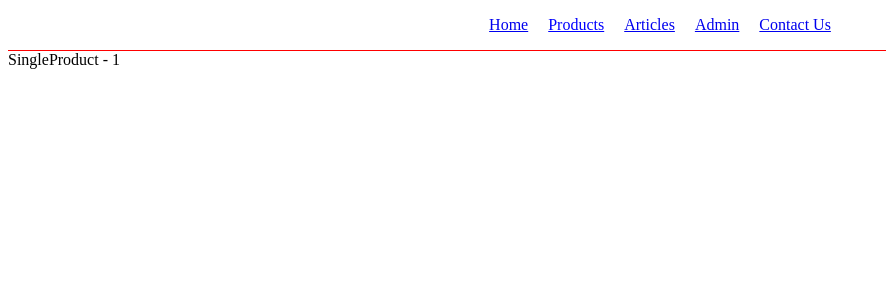
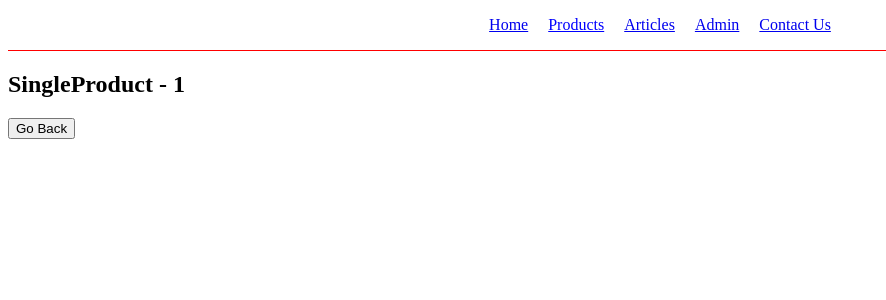
Before and after one commit to Akanksha0802-ss/React1, a React (Vite) app in the folder Module-6/routing-basic-template/: page /products/1 in a window 1280 px wide. Shown: the top 300 px of the page, without its empty margins (0-886 px from the left). Built offline with nearby package versions, Linux system fonts and the light colour scheme.

Commit message:
Update in Module-6 of Lecture-9 which is Last

```diff
--- a/Module-6/routing-basic-template/src/components/Admin/Admin.jsx
+++ b/Module-6/routing-basic-template/src/components/Admin/Admin.jsx
@@ -1,8 +1,12 @@
 import React from 'react';
-import { Link, Outlet } from "react-router-dom"
+import { Link, Outlet, Navigate } from "react-router-dom"
 
 
 const Admin = () => {
+  const user = { role: "user" };
+  if(user.role !== "admin") {
+    return <Navigate to="/" />;
+  }
   return (
     <div>
         <h2>Admin Panel</h2>
--- a/Module-6/routing-basic-template/src/components/Products/SingleProduct.jsx
+++ b/Module-6/routing-basic-template/src/components/Products/SingleProduct.jsx
@@ -1,13 +1,20 @@
 import React from 'react'
-import { useParams } from 'react-router-dom'
+import { useParams,useNavigate } from 'react-router-dom'
 
 const SingleProduct = () => {
   // const params = useParams();
   // console.log(params);
   const { id } = useParams();
+  const navigate = useNavigate();
+  const handleBack = () => {
+    navigate("/products/" + 5);
+  };
 
   return (
-    <div>SingleProduct - {id} </div>
+    <div>
+      <h2>SingleProduct - {id}</h2>
+      <button onClick={handleBack}>Go Back</button>
+    </div>
   )
 }
 
```
